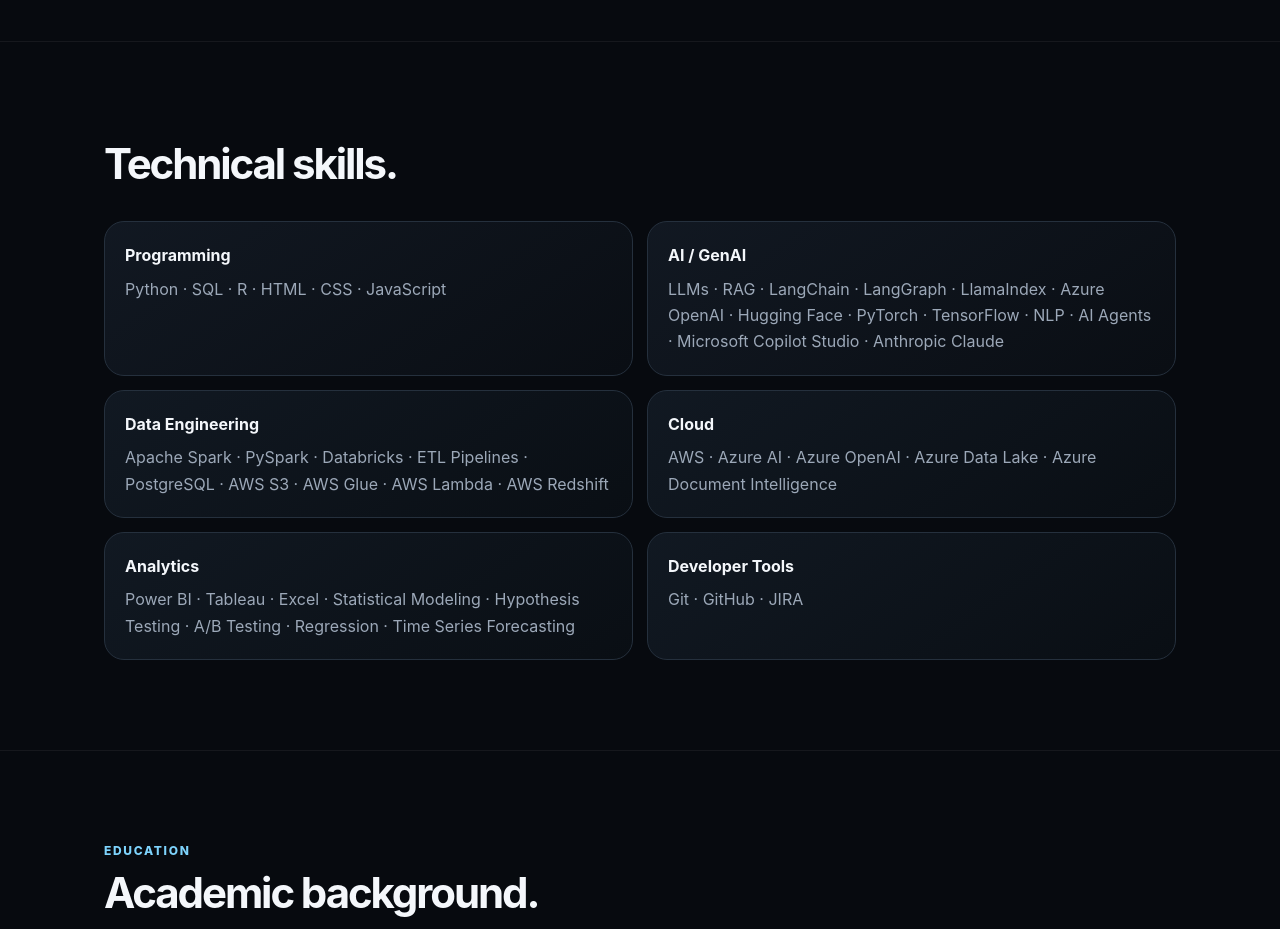
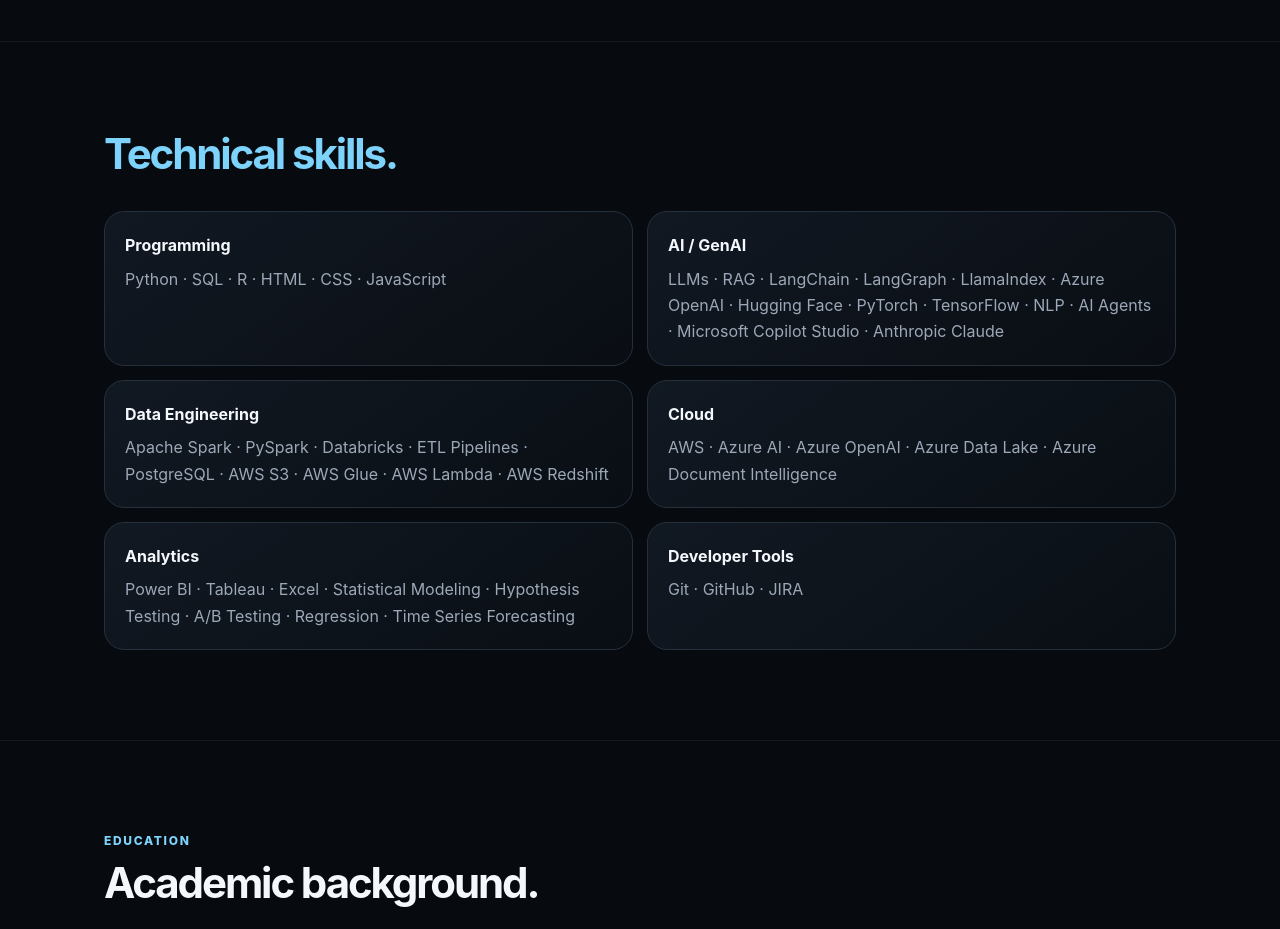
Before and after one commit to danesh-17/danesh-17.github.io, a plain HTML site: page index.html in a window 1280 px wide. Shown: the part 3340-4269 px from the top of the page. Drawn offline with Linux system fonts and the light colour scheme.

Commit message:
Update index.html

```diff
--- a/index.html
+++ b/index.html
@@ -897,9 +897,9 @@
 
 
 
-    <h2>
-      Technical skills.
-    </h2>
+   <h2 class="section-title">
+  Technical skills.
+</h2>
 
     <div class="skills">
 
```
